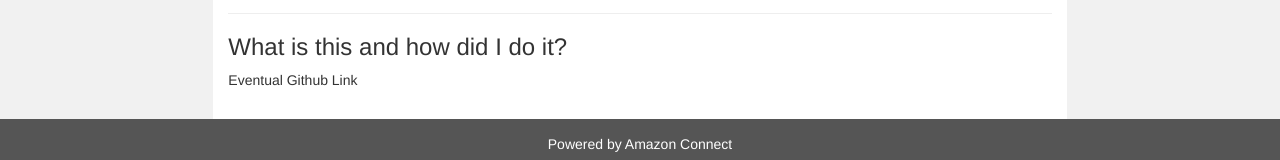
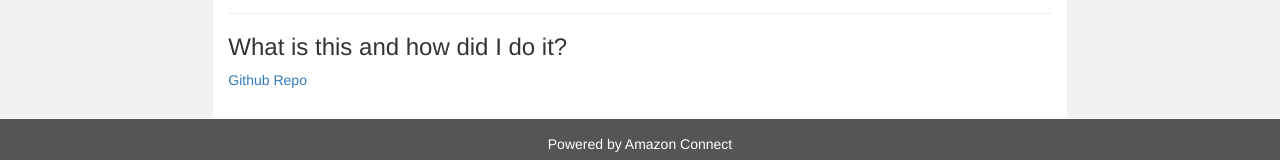
Before and after one commit to gargisingh1993/ionic-sample-app-personalconnectkit, a plain HTML site: page staticweb/index.html in a window 1280 px wide. Shown: the part 383-543 px from the top of the page. Drawn offline with nearby package versions, Linux system fonts and the light colour scheme.

Commit message:
Add files via upload

```diff
--- a/staticweb/index.html
+++ b/staticweb/index.html
@@ -105,7 +105,7 @@
       </div>
       <hr>
       <h3>What is this and how did I do it?</h3>
-      <p>Eventual Github Link</p>
+      <p><a href='https://github.com/domcatalano/personalconnectkit' target="_new">Github Repo</a></p>
     </div>
     <div class="col-sm-2 sidenav">
 
```
